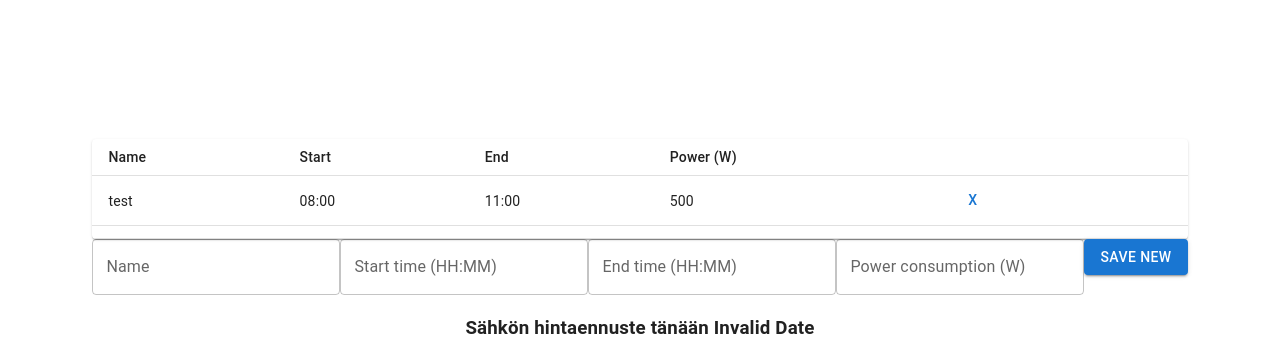
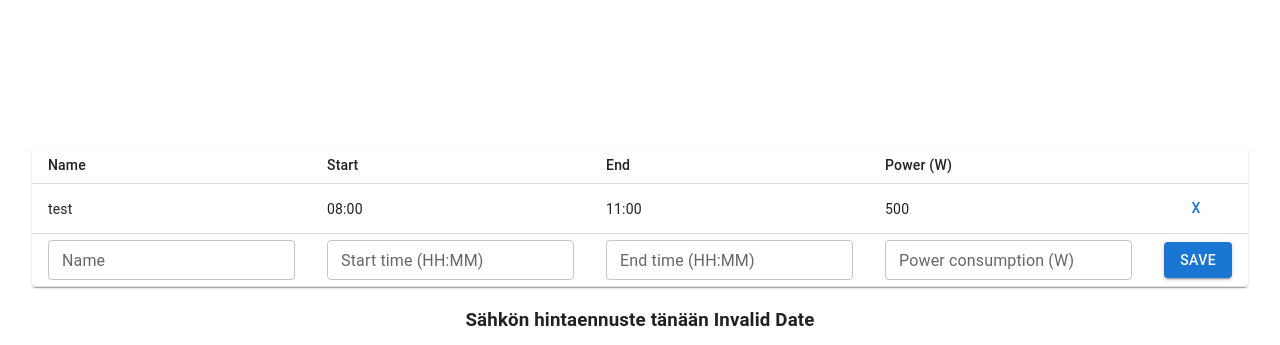
Before and after one commit to Topium/powerPlan, a React (Vite) app: page / in a window 1280 px wide. Shown: the top 345 px of the page. Built offline with nearby package versions, Linux system fonts and the light colour scheme; no server answers.

Commit message:
Move form in table

```diff
--- a/src/App.tsx
+++ b/src/App.tsx
@@ -48,10 +48,12 @@ function App() {
     const data = new FormData(e.target);
     const form: Usage = {
       name: data.get('name')?.toString() || '',
-      start: data.get('start')?.toString() || '',
-      end: data.get('end')?.toString() || '',
+      start: data.get('start')?.toString() || '00:00',
+      end: data.get('end')?.toString() || '00:00',
       powerWatt: Number(data.get('powerWatt')),
     }
+    form.start = form.start.indexOf(':') === 1 ? '0' + form.start : form.start;
+    form.end = form.end.indexOf(':') === 1 ? '0' + form.end : form.end;
     const newUsage: Usage[] = JSON.parse(JSON.stringify(usageData));
     const foundUsageIndex: number | undefined = newUsage.findIndex((d) => d.name === form.name);
     if (foundUsageIndex > -1) {
--- a/src/components/UsageTable.tsx
+++ b/src/components/UsageTable.tsx
@@ -11,6 +11,7 @@ export type UsageTableProps = {
 export function UsageTable({ usageData, onRemoveClick, onHandleSubmit }: UsageTableProps) {
   return (
   <>
+  <form id="powerUsageForm" onSubmit={onHandleSubmit}>
   <TableContainer component={Paper}>
     <Table sx={{ minWidth: 650 }} size="small">
       <TableHead>
@@ -33,21 +34,15 @@ export function UsageTable({ usageData, onRemoveClick, onHandleSubmit }: UsageTa
           </TableRow>
         )))}
         <TableRow>
-          <TableCell></TableCell>
-          <TableCell></TableCell>
-          <TableCell></TableCell>
-          <TableCell></TableCell>
-          <TableCell></TableCell>
+          <TableCell><TextField name="name" label="Name" type='text' size="small"></TextField></TableCell>
+          <TableCell><TextField name="start" label="Start time (HH:MM)" type='text' size="small" inputProps={{ pattern: "^([0-1]?[0-9]|2[0-3]):[0-5][0-9]$"}}></TextField></TableCell>
+          <TableCell><TextField name="end" label="End time (HH:MM)" type='text' size="small" inputProps={{ pattern: "^([0-1]?[0-9]|2[0-3]):[0-5][0-9]$"}}></TextField></TableCell>
+          <TableCell><TextField name="powerWatt" label="Power consumption (W)" type='number' size="small"></TextField></TableCell>
+          <TableCell><Button type="submit" variant="contained">Save</Button></TableCell>
         </TableRow>
       </TableBody>
     </Table>
   </TableContainer>
-  <form onSubmit={onHandleSubmit}>
-    <TextField name="name" label="Name" type='text'></TextField>
-    <TextField name="start" label="Start time (HH:MM)" type='text'></TextField>
-    <TextField name="end" label="End time (HH:MM)" type='text'></TextField>
-    <TextField name="powerWatt" label="Power consumption (W)" type='number'></TextField>
-    <Button type="submit" variant="contained">Save new</Button>
   </form>
   </>
   )
```
